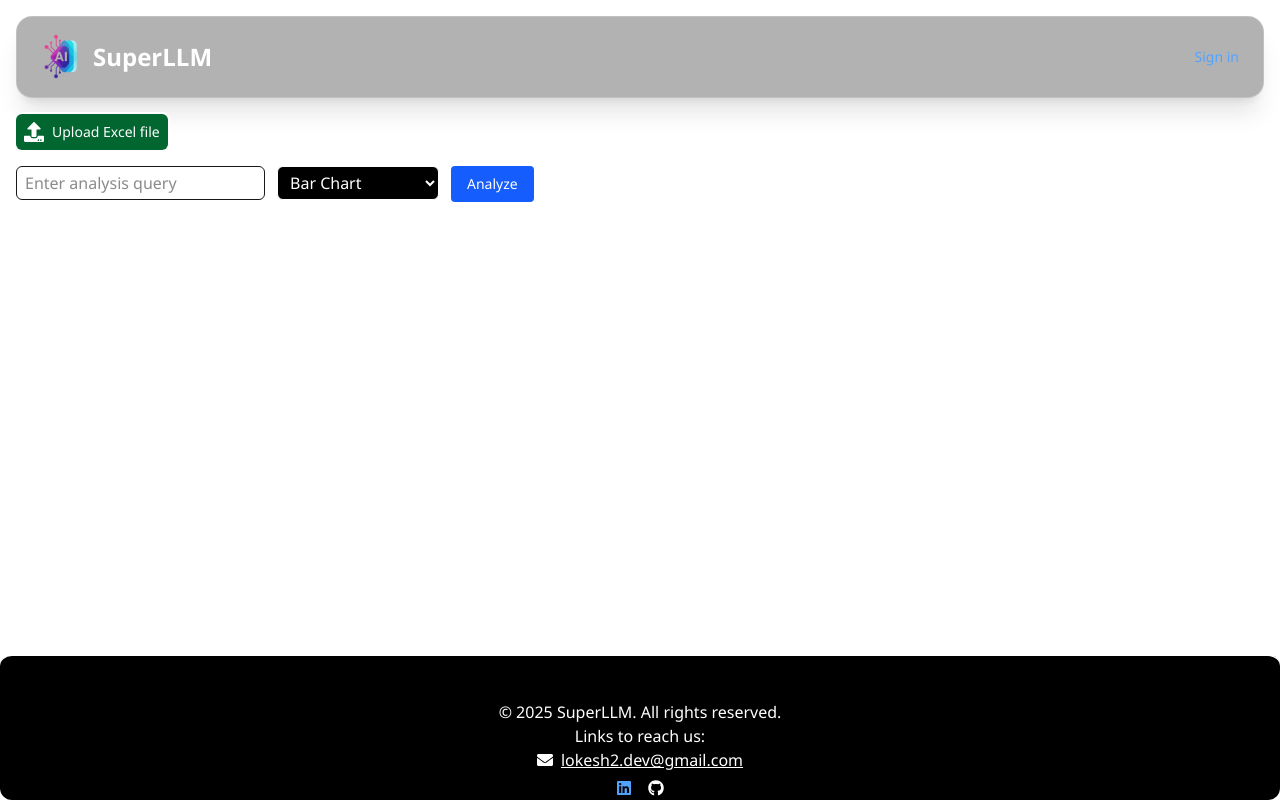
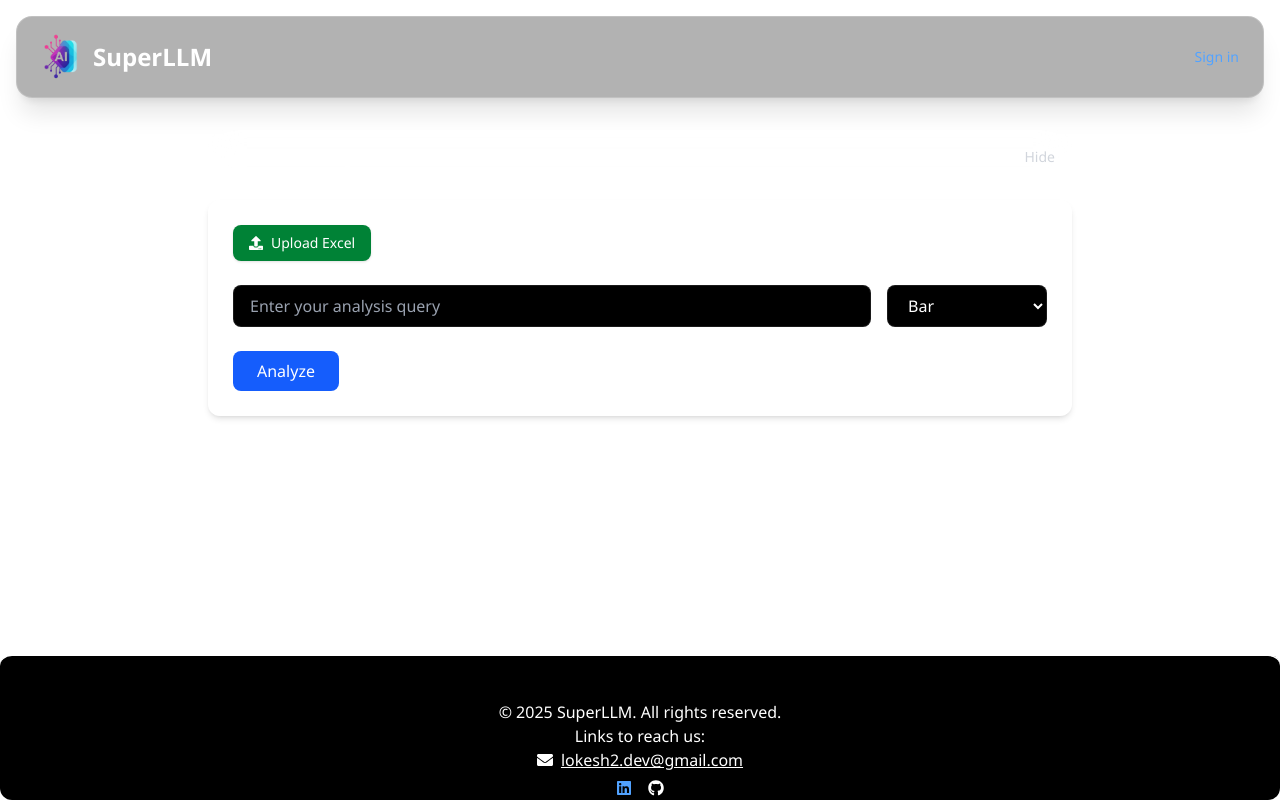
Before and after one commit to Lokesh9307/superLLM-frontend, a Next.js app: page /analysis-ai in a window 1280 px wide. Built offline with nearby package versions, Linux system fonts and the light colour scheme; no server answers.

Commit message:
updating UI

```diff
--- a/app/analysis-ai/page.tsx
+++ b/app/analysis-ai/page.tsx
@@ -5,6 +5,8 @@ import ChartRenderer from '../components/ChartRender';
 import { ChartType } from 'chart.js';
 import { FaUpload } from 'react-icons/fa';
 import { Spinner } from "@heroui/spinner";
+import { IoIosArrowUp } from "react-icons/io";
+
 
 interface ChartData {
   data: { label: string; value: number }[];
@@ -17,6 +19,8 @@ export default function AnalysisAI() {
   const [chartType, setChartType] = useState<ChartType>('bar');
   const [chartData, setChartData] = useState<ChartData | null>(null);
   const [loading, setLoading] = useState(false);
+  const [formOpen, setFormOpen] = useState(true); // state for toggling
+
 
   // Restore all state from sessionStorage
   useEffect(() => {
@@ -99,9 +103,24 @@ export default function AnalysisAI() {
   };
 
   return (
-    <div className="p-4 relative">
-      <form onSubmit={handleSubmit} className="space-y-4 space-x-3">
-        <div className="relative flex items-center">
+    <div className="p-4 mt-4 max-w-4xl mx-auto space-y-4">
+
+      {/* Toggle Bar */}
+      <div
+        onClick={() => setFormOpen(!formOpen)}
+        className="w-full px-4 py-3 cursor-pointer bg-white/5 border border-white/10 backdrop-blur-lg rounded-lg flex items-center justify-between hover:bg-white/10 transition"
+      >
+        <h2 className="text-white text-lg font-semibold">AI Chart Analyzer</h2>
+        <span className="text-sm text-gray-300">{formOpen ? 'Hide': 'Show'}</span>
+      </div>
+
+      {/* Form Area */}
+      {formOpen && (
+        <div className="p-6 rounded-xl bg-white/5 backdrop-blur-lg border border-white/10 shadow-md transition-all duration-300 ease-in-out">
+          <form onSubmit={handleSubmit} className="space-y-6">
+
+            {/* Row 1: Upload Button */}
+            <div className="flex flex-wrap items-center gap-3">
               <input
                 type="file"
                 accept=".xlsx,.xls"
@@ -111,54 +130,73 @@ export default function AnalysisAI() {
               />
               <label
                 htmlFor="excel-upload"
-            className="flex items-center justify-center w-auto px-2 py-2 h-auto rounded-md bg-green-800 ring-2 ring-white text-white cursor-pointer hover:bg-green-700 transition text-sm"
-            title="Upload Excel"
+                className="flex items-center px-4 py-2 bg-green-700 text-white rounded-lg shadow-sm hover:bg-green-600 transition cursor-pointer text-sm"
               >
-            <FaUpload size={20} />
-            <span className='ml-2 text-sm'>Upload Excel file</span>
+                <FaUpload className="mr-2" />
+                Upload Excel
               </label>
               {file && (
-            <span className="text-sm text-gray-800 dark:text-white truncate max-w-[250px] ml-2">
+                <span className="text-sm text-white truncate max-w-[180px]">
                   {file.name}
                 </span>
               )}
             </div>
 
+            {/* Row 2: Query + Chart Type */}
+            <div className="flex flex-wrap md:flex-nowrap gap-4 items-center w-full">
               <input
                 type="text"
-          placeholder="Enter analysis query"
+                placeholder="Enter your analysis query"
                 value={query}
                 onChange={(e) => setQuery(e.target.value)}
-          className="border px-2 py-1 rounded-md md:w-auto w-full"
+                className="flex-1 px-4 py-2 bg-black border border-white/10 text-white placeholder-gray-400 rounded-lg focus:outline-none focus:ring-2 focus:ring-blue-500"
               />
+
               <select
                 value={chartType}
                 onChange={(e) => setChartType(e.target.value as ChartType)}
-          className="border px-2 py-1 bg-black text-white rounded-md"
+                className="w-full md:w-40 px-4 py-2 bg-black border border-white/10 text-white rounded-lg focus:outline-none focus:ring-2 focus:ring-blue-500"
               >
-          <option value="bar" className=''>Bar Chart</option>
-          <option value="line" className=''>Line Chart</option>
-          <option value="pie" className=''>Pie Chart</option>
-          <option value="doughnut" className=''>Doughnut Chart</option>
-          <option value="polarArea" className=''>Polar Area Chart</option>
-          <option value="radar" className=''>Radar Chart</option>
-          <option value="bubble" className=''>Bubble Chart</option>
-          <option value="scatter" className=''>Scatter Chart</option>
+                <option value="bar">Bar</option>
+                <option value="line">Line</option>
+                <option value="pie">Pie</option>
+                <option value="doughnut">Doughnut</option>
+                <option value="polarArea">Polar Area</option>
+                <option value="radar">Radar</option>
+                <option value="bubble">Bubble</option>
+                <option value="scatter">Scatter</option>
               </select>
+            </div>
+
+            {/* Row 3: Analyze Button */}
+            <div className="flex">
               <button
                 type="submit"
-          className="bg-blue-600 text-white md:px-4 px-2 py-2 rounded hover:bg-blue-700 md:text-md text-sm transition duration-300 ease-in-out transform hover:scale-105 focus:outline-none focus:ring-2 focus:ring-blue-500 focus:ring-opacity-50"
+                className="bg-blue-600 hover:bg-blue-500 text-white font-medium px-6 py-2 rounded-lg transition transform hover:scale-105 focus:outline-none focus:ring-2 focus:ring-blue-400"
               >
                 Analyze
               </button>
+            </div>
           </form>
+        </div>
+      )}
 
-      {loading && <div className="mt-4 absolute top-[50%] right-[50%] z-[999] text-black p-10">
-        <Spinner size='lg' labelColor='primary' label='Analyzing...' variant='spinner' className='absolute top-[50%] right-[50%] z-[999]' />
-      </div>}
+      {/* Loading Spinner */}
+      {loading && (
+        <div className="absolute inset-0 flex justify-center items-center bg-black/30 z-50 rounded-xl">
+          <Spinner
+            size="lg"
+            label="Analyzing..."
+            labelColor="primary"
+            variant="spinner"
+            className="text-white"
+          />
+        </div>
+      )}
 
+      {/* Chart Output */}
       {chartData && (
-        <div className="mt-6">
+        <div className="mt-20">
           <ChartRenderer data={chartData.data} type={chartData.chartType} />
         </div>
       )}
--- a/app/components/YoutubeForm.tsx
+++ b/app/components/YoutubeForm.tsx
@@ -1,7 +1,7 @@
 "use client";
 
 import { useState } from "react";
-import { sendYouTubeQuestion } from "@/utils/api";
+import { processYouTubeVideo, sendYouTubeQuestion } from "@/utils/api";
 import { formatResponse } from "@/utils/formatResponse";
 import FormattedMessage from "./FormattedMessage";
 import { FaUserAlt } from "react-icons/fa";
@@ -26,24 +26,14 @@ export default function YoutubeForm() {
     setError("");
 
     try {
-      const processRes = await fetch("http://localhost:5000/api/youtube/process", {
-        method: "POST",
-        headers: { "Content-Type": "application/json" },
-        body: JSON.stringify({ url: url.trim() }),
-      });
+      // ✅ Call video processing API
+      const processData = await processYouTubeVideo(url.trim());
 
-      const text = await processRes.text();
-      let processData;
-      try {
-        processData = JSON.parse(text);
-      } catch {
-        throw new Error("Server returned invalid JSON: " + text.slice(0, 50));
+      if (!processData.success) {
+        throw new Error(processData.error || "Failed to process the video.");
       }
 
-      if (!processRes.ok) {
-        throw new Error(processData.error || "Failed to process video.");
-      }
-
+      // ✅ Send question to backend
       const res = await sendYouTubeQuestion(url.trim(), question.trim(), history);
 
       const newUserMessage: Message = { role: "user", content: question };
@@ -78,7 +68,7 @@ export default function YoutubeForm() {
       {/* Error message */}
       {error && (
         <div className="mb-4 text-red-600 font-semibold">
-          Your video is being processed. Please try again!
+          {error}
         </div>
       )}
 
@@ -115,7 +105,7 @@ export default function YoutubeForm() {
             value={question}
             onChange={(e) => setQuestion(e.target.value)}
             placeholder="Ask a question about the video..."
-            className="w-full lg:w-[60vw] border p-2 rounded resize-none text-white ring-1 "
+            className="w-full lg:w-[60vw] border p-2 rounded resize-none text-white ring-1"
           />
           <button
             onClick={handleSubmit}
--- a/app/pages/Navbar.tsx
+++ b/app/pages/Navbar.tsx
@@ -17,10 +17,10 @@ export default async function Navbar() {
       shadow-xl rounded-2xl text-white mx-4 mt-4">
 
       {/* Left Logo Section */}
-      <div className="flex items-center space-x-3">
+      <Link href='/home-page' className="flex items-center space-x-3">
         <Image src={Logo} alt="SuperLLM Logo" width={40} height={40} />
         <h1 className="md:text-2xl text-lg font-bold">SuperLLM</h1>
-      </div>
+      </Link>
 
       {/* Right Auth Section */}
       {session ? (
--- a/package.json
+++ b/package.json
@@ -17,6 +17,7 @@
     "chart.js": "^4.5.0",
     "framer-motion": "^12.23.3",
     "html2canvas": "^1.4.1",
+    "lucide-react": "^0.525.0",
     "next": "15.3.3",
     "next-auth": "^4.24.11",
     "react": "^19.1.0",
--- a/utils/toolData.tsx
+++ b/utils/toolData.tsx
@@ -1,28 +1,22 @@
 import { FaYoutube, FaFilePdf } from "react-icons/fa";
-
+import { VscGraph } from "react-icons/vsc";
 const Tooldata = [
   {
     urlPath: "/pdf-chat",
-    icon: <FaFilePdf />,
+    icon: <FaFilePdf className="text-red-400 text-3xl" />,
     title: "AI PDF",
-    image:
-      "https://ucarecdn.com/0a993dd4-4e34-489a-815e-95a8ad1e6dd3/1.jpg",
     description: "AI PDF summarizer",
   },
   {
     urlPath: "/youtube-chat",
-    icon: <FaYoutube />,
+    icon: <FaYoutube className="text-red-600 text-3xl" />,
     title: "AI YouTube",
-    image:
-      "https://ucarecdn.com/c1b43229-b81b-4467-91eb-89549a5a34d7/2.jpg",
     description: "AI YouTube video summarizer",
   },
   {
     urlPath: "/analysis-ai",
-    icon: <FaYoutube />,
+    icon: <VscGraph className="text-blue-400 text-3xl" />,
     title: "Analysis AI",
-    image:
-      "https://ucarecdn.com/06077e90-f288-4754-9bae-a8503f7c142f/3.jpg",
     description: "AI Analysis tool",
   },
 ];
```
Also changed, not shown: app/components/ToolCard.tsx (+26 -27 lines), app/dashboard/page.tsx (+24 -30 lines), app/home-page/page.tsx (+21 -34 lines), utils/api.ts (+9 -27 lines), 1 other file (tests, documents, lock files or other folders). Lines whose indentation alone changed are shown as unchanged.
